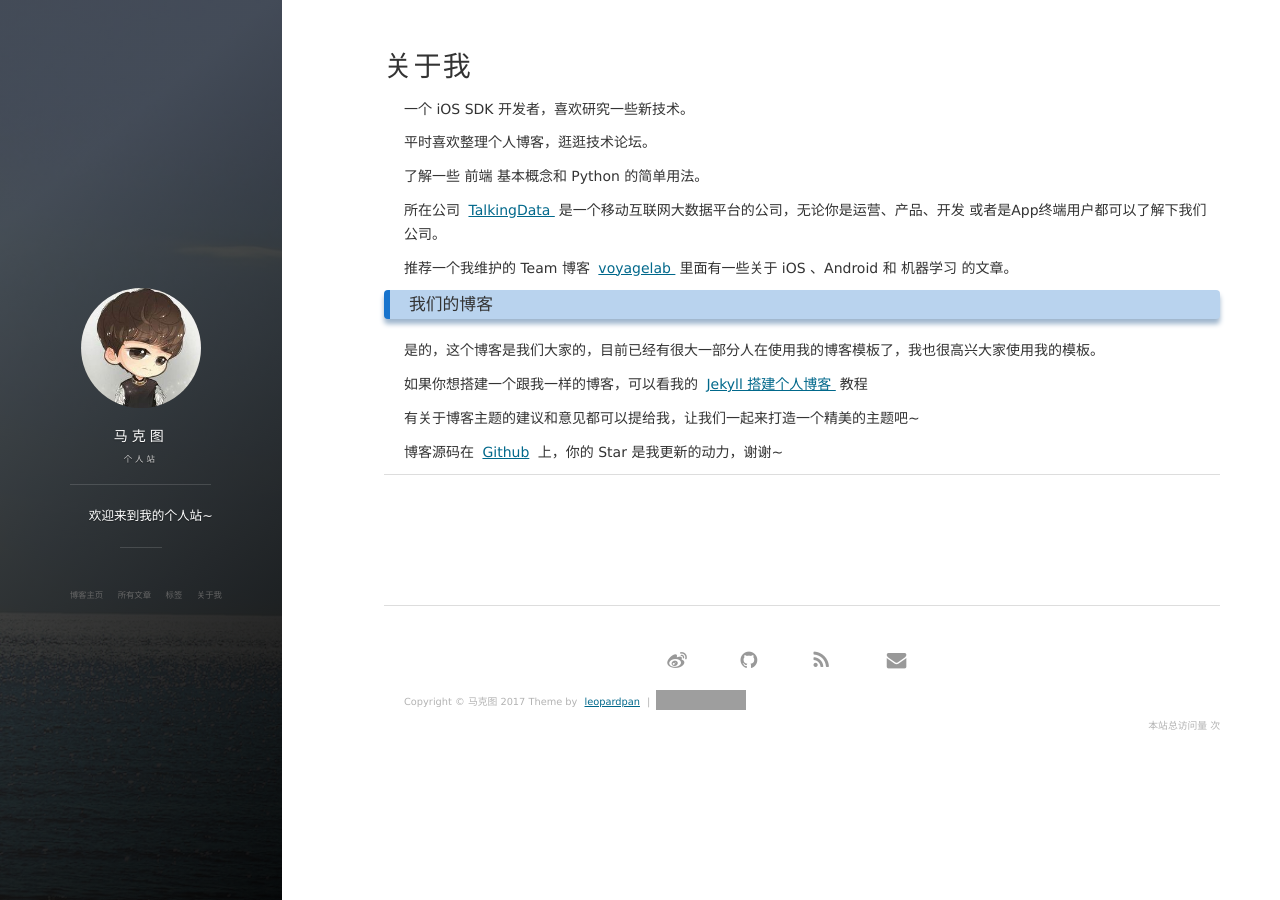
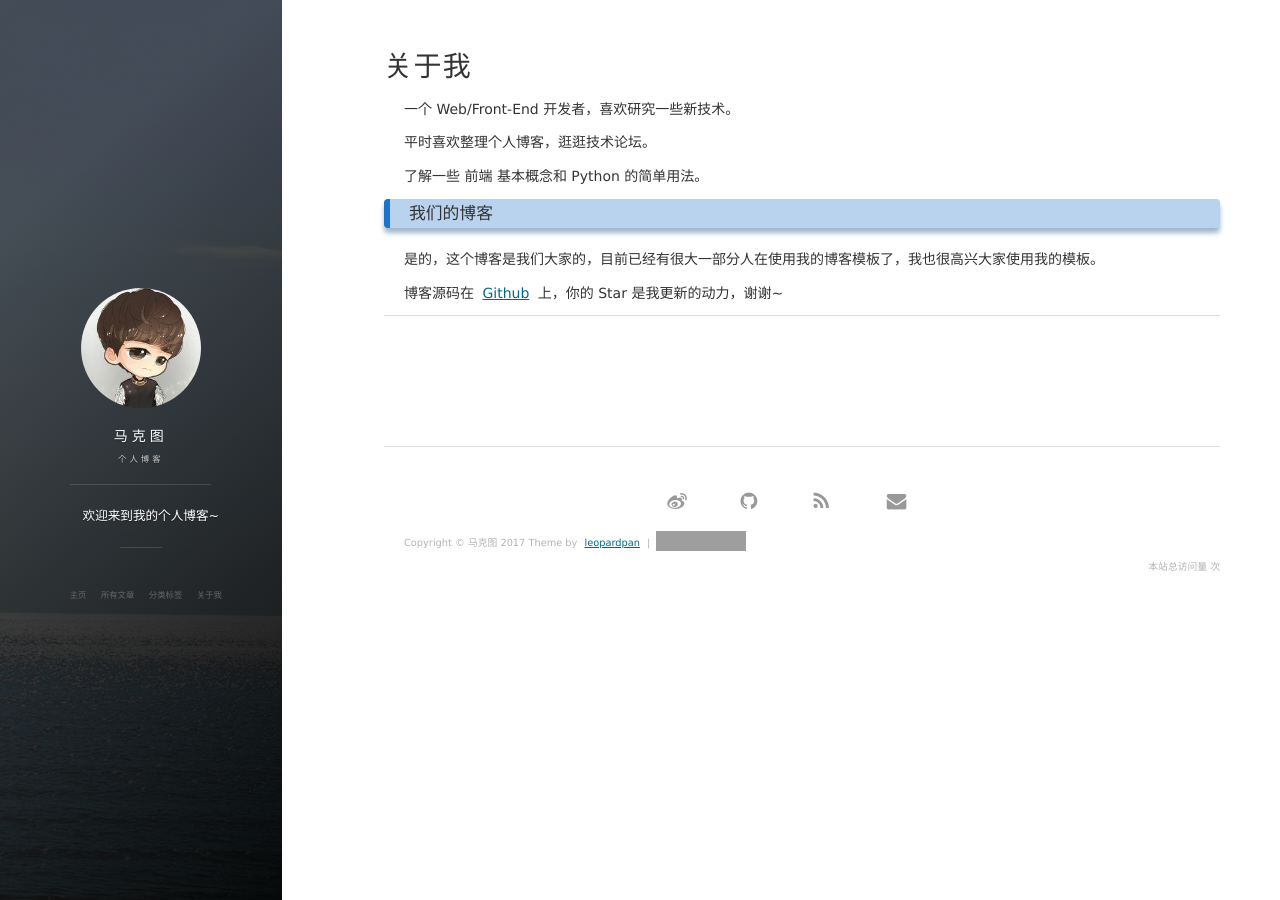
Before and after one commit to MarkTo22/MarkTo22.github.io, a Jekyll site: the page built from about.md, in a window 1280 px wide. Built offline with Jekyll 4.4.1, drawn with Linux system fonts in a browser that asks for light colours; nearby versions of some CDN libraries; comment, search, counter and statistics services are not loaded; grey boxes are pictures that could not be loaded.

Commit message:
commit2
commit2

```diff
--- a/_config.yml
+++ b/_config.yml
@@ -1,9 +1,9 @@
 # Basic
 title: 马克图
-subtitle: 个人站
-description: 欢迎来到我的个人站~
+subtitle: 个人博客
+description: 欢迎来到我的个人博客~
 # 头像里面的标题
-avatarTitle: MarkTo
+avatarTitle: MarkTo22
 # 头像里面的描述
 avatarDesc: Web / App
 url: "http://baixin.io"
@@ -11,12 +11,12 @@ url: "http://baixin.io"
 # Comment
 comment:
     # disqus: leopard
-    duoshuo: MarkTo
+    duoshuo: MarkTo22
 
 # Social
 social:
     weibo: 5366874726
-    github: MarkTo
+    github: MarkTo22
     # twitter:
     mail: stone_hzz@163.com
 
@@ -53,12 +53,12 @@ cover_color: clear
 
 # The blog button should not be removed.
 blog_button:
-    title: 博客主页
+    title: 主页
 
 # Navigation buttons in the front page.s
 nav:
     - {title: 所有文章, description: archive, url: '/archive'}
-    - {title: 标签, description: tags, url: '/tags'}
+    - {title: 分类标签, description: tags, url: '/tags'}
     - {title: 关于我, description: about, url: '/about'}
 
 
--- a/about.md
+++ b/about.md
@@ -3,22 +3,11 @@ layout: page
 title: 关于我
 ---
 
-一个 iOS SDK 开发者，喜欢研究一些新技术。
+一个 Web/Front-End 开发者，喜欢研究一些新技术。
 <p>
 平时喜欢整理个人博客，逛逛技术论坛。
 <p>
 了解一些 前端 基本概念和 Python 的简单用法。
-
-<p>
-
-所在公司
-<a target="_blank" href="https://www.talkingdata.com/"> TalkingData </a>
-是一个移动互联网大数据平台的公司，无论你是运营、产品、开发 或者是App终端用户都可以了解下我们公司。
-<p>
-
-推荐一个我维护的 Team 博客
-<a target="_blank" href="http://talkingdata.me/"> voyagelab </a>
-里面有一些关于 iOS 、Android 和 机器学习 的文章。
 
 <p>
 
@@ -30,16 +19,6 @@ title: 关于我
 
 <p>
 
-如果你想搭建一个跟我一样的博客，可以看我的
-<a href="/2016/10/jekyll_tutorials1/"> Jekyll 搭建个人博客 </a>
-教程
-
-<p>
-
-有关于博客主题的建议和意见都可以提给我，让我们一起来打造一个精美的主题吧~
-
-<p>
-
 博客源码在 <a target="_blank" href='https://github.com/MarkTo22/MarkTo22.github.io/'>Github</a> 上，你的 Star 是我更新的动力，谢谢~
 
 {% include comments.html %}
```
Also changed, not shown: _posts/2016-07-13-GitTutorial.md (+4 -1 lines).
